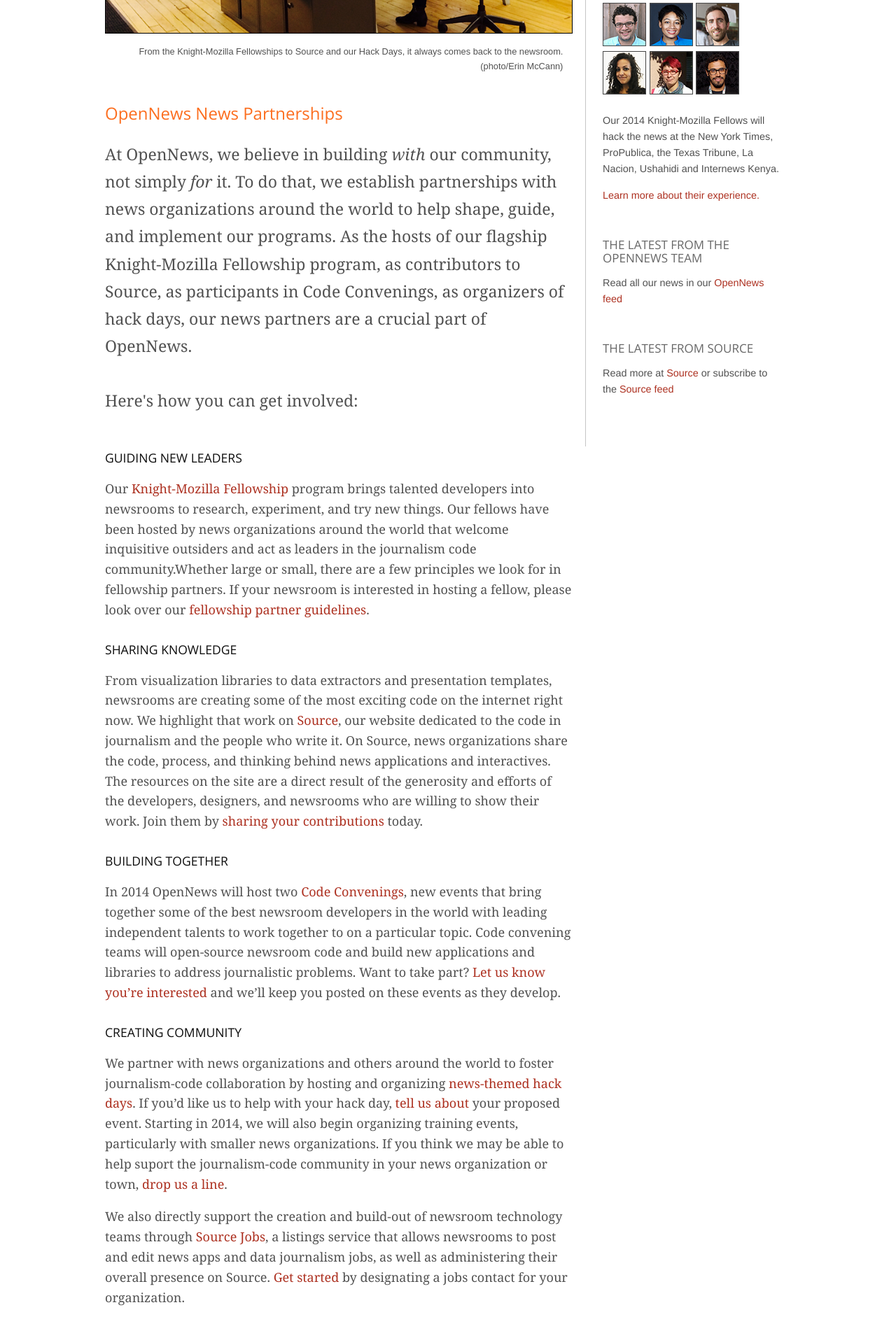
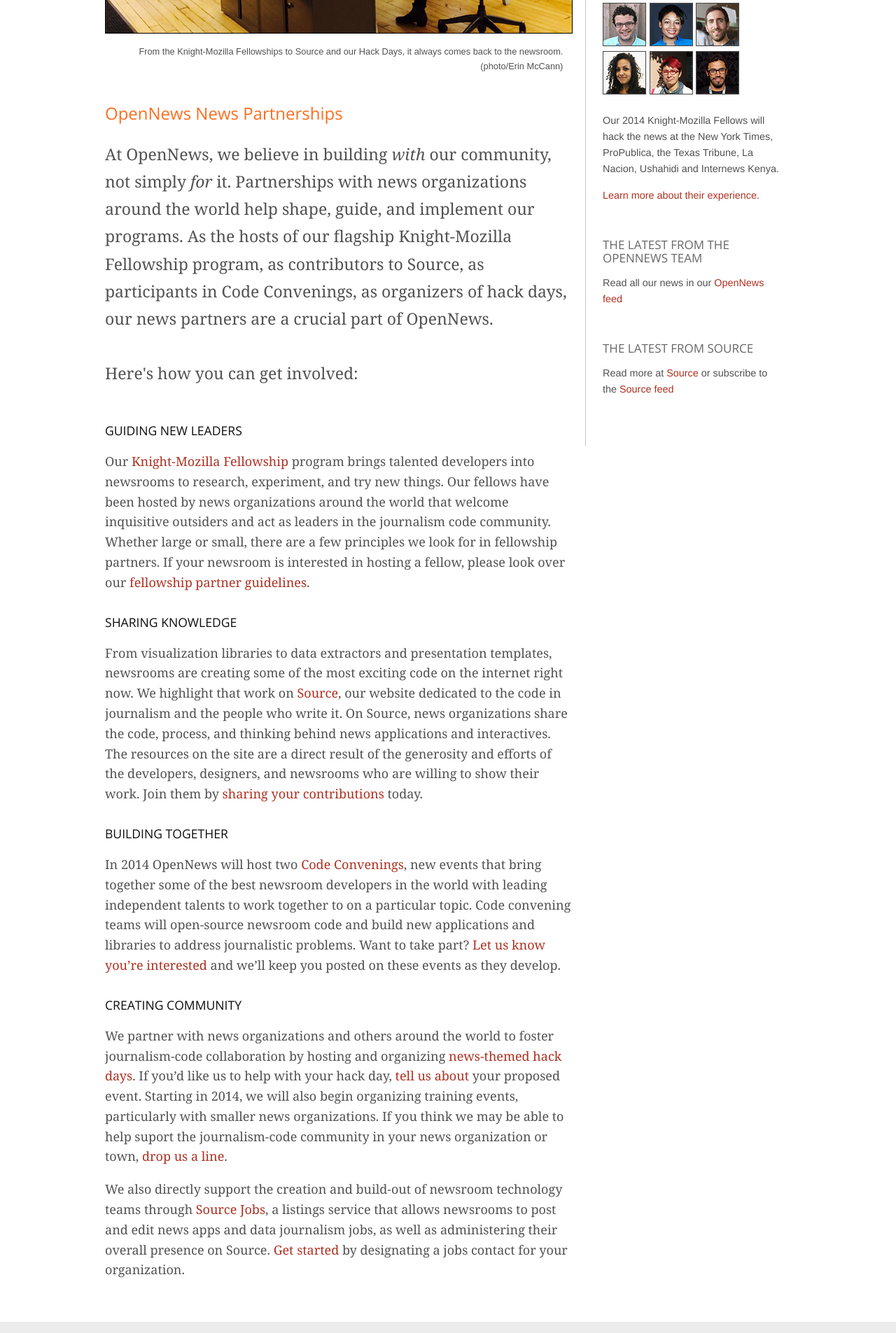
Before and after one commit to mozilla/mozilla-opennews, a Jekyll site: the page built from newspartners.md, in a window 1280 px wide. Shown: the part 590-2495 px from the top of the page at 70% size. Built offline with Jekyll 4.4.1, drawn with Linux system fonts in a browser that asks for light colours; nearby versions of some CDN libraries; Markdown is read by kramdown in place of the engine named in the settings; comment, search, counter and statistics services are not loaded; grey boxes are pictures that could not be loaded.

Commit message:
text changes

```diff
--- a/newspartners.md
+++ b/newspartners.md
@@ -7,14 +7,14 @@
 <img src="/media/img/newspartner.png" class="topline">
 <p class="caption">From the Knight-Mozilla Fellowships to Source and our Hack Days, it always comes back to the newsroom. (photo/Erin McCann)</p>
 <h2>{{ page.title }}</h2>
-<p class="bodybig">At OpenNews, we believe in building <i>with</i> our community, not simply <i>for</i> it. To do that, we establish partnerships with news organizations around the world to help shape, guide, and implement our programs. As the hosts of our flagship Knight-Mozilla Fellowship program, as contributors to Source, as participants in Code Convenings, as organizers of hack days, our news partners are a crucial part of OpenNews.
+<p class="bodybig">At OpenNews, we believe in building <i>with</i> our community, not simply <i>for</i> it. Partnerships with news organizations around the world help shape, guide, and implement our programs. As the hosts of our flagship Knight-Mozilla Fellowship program, as contributors to Source, as participants in Code Convenings, as organizers of hack days, our news partners are a crucial part of OpenNews.
 <br>
 <br>
 Here's how you can get involved:</p>
 
 ###Guiding new leaders
 
-Our [Knight-Mozilla Fellowship](/fellowships) program brings talented developers into newsrooms to research, experiment, and try new things. Our fellows have been hosted by news organizations around the world that welcome inquisitive outsiders and act as leaders in the journalism code community.Whether large or small, there are a few principles we look for in fellowship partners. If your newsroom is interested in hosting a fellow, please look over our [fellowship partner guidelines](/partnerguidelines.html).
+Our [Knight-Mozilla Fellowship](/fellowships) program brings talented developers into newsrooms to research, experiment, and try new things. Our fellows have been hosted by news organizations around the world that welcome inquisitive outsiders and act as leaders in the journalism code community. Whether large or small, there are a few principles we look for in fellowship partners. If your newsroom is interested in hosting a fellow, please look over our [fellowship partner guidelines](/partnerguidelines.html).
 
 ###Sharing knowledge
 
```
Also changed, not shown: fellowships/index.md (+1 -1 lines), 2 other files.
